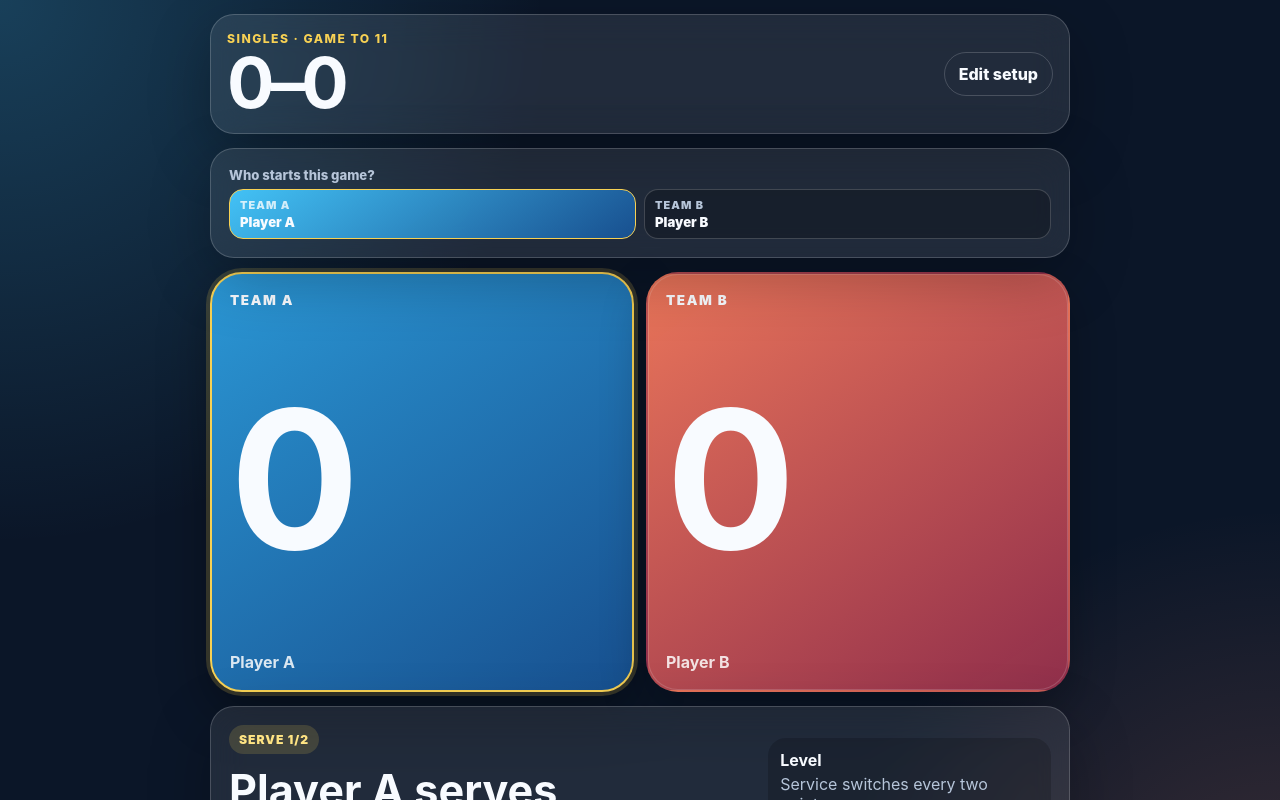
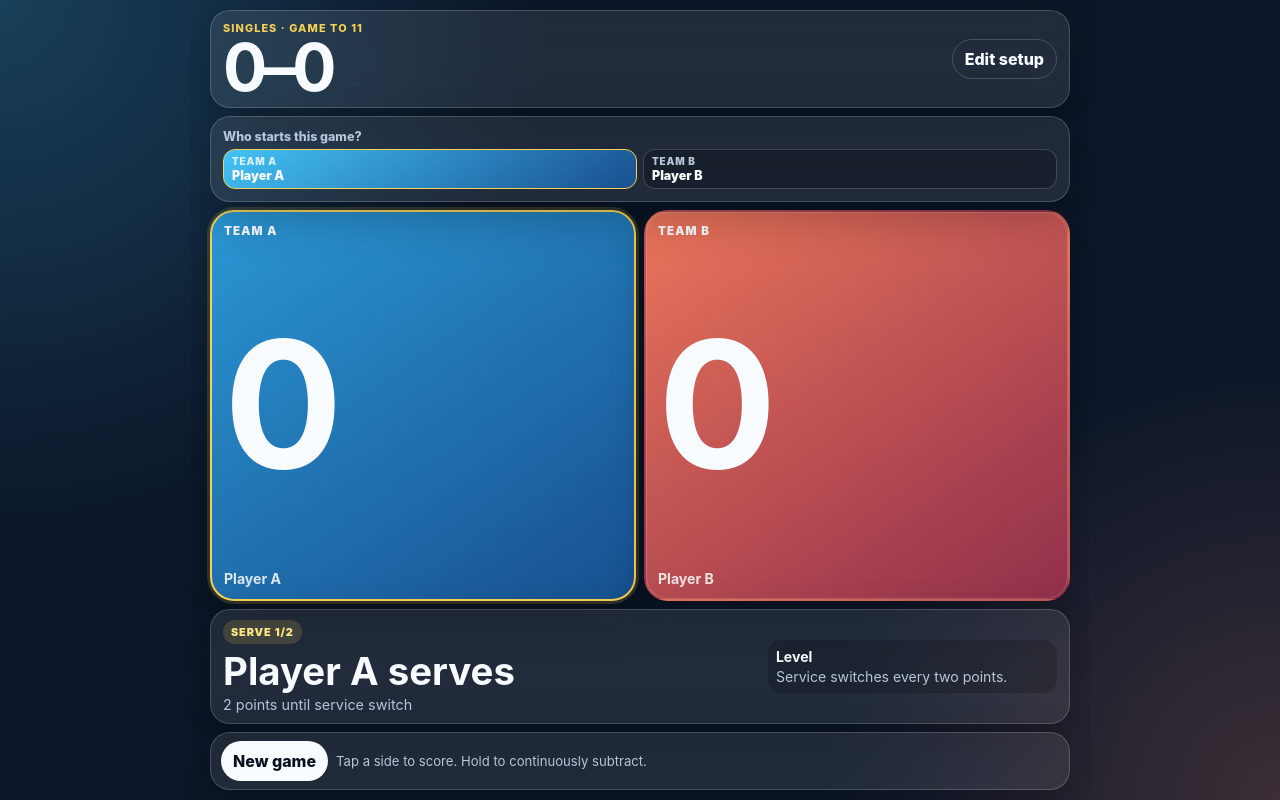
Before and after one commit to ocotter4-blip/table-tennis-scorekeeper, a React (Vite) app: page / in a window 1280 px wide. Both pictures are taken after a click on the button "Start scoring". Shown: the top 800 px of the page. Built offline with nearby package versions, Linux system fonts and the light colour scheme.

Commit message:
Fit scorer to viewport without scrolling

```diff
--- a/src/App.css
+++ b/src/App.css
@@ -2,48 +2,50 @@
 
 .app-shell {
   width: min(100%, 900px);
-  min-height: 100svh;
+  height: 100dvh;
   margin: 0 auto;
-  padding: max(14px, env(safe-area-inset-top)) 14px max(14px, env(safe-area-inset-bottom));
+  padding: max(10px, env(safe-area-inset-top)) 10px max(10px, env(safe-area-inset-bottom));
   display: flex;
   flex-direction: column;
-  gap: 14px;
+  gap: 8px;
+  overflow: hidden;
 }
 
 .setup-shell { justify-content: center; }
+.score-shell { display: grid; grid-template-rows: auto auto minmax(0, 1fr) auto auto; }
 
 .top-card, .service-card, .setup-panel, .bottom-bar, .hero-card, .setup-card, .starter-card {
   border: 1px solid var(--line);
-  border-radius: 24px;
+  border-radius: 20px;
   background: var(--card);
-  box-shadow: 0 20px 60px rgba(0, 0, 0, 0.26);
+  box-shadow: 0 16px 45px rgba(0, 0, 0, 0.24);
   backdrop-filter: blur(18px);
 }
 
 .top-card {
   display: flex;
   justify-content: space-between;
-  gap: 12px;
+  gap: 8px;
   align-items: center;
-  padding: 16px;
+  padding: 10px 12px;
 }
 
-.hero-card, .setup-card, .starter-card { padding: 18px; }
+.hero-card, .setup-card, .starter-card { padding: 12px; }
 .hero-copy { color: var(--muted); margin-bottom: 0; }
 
 .eyebrow {
-  margin: 0 0 4px;
+  margin: 0 0 3px;
   color: var(--accent);
-  font-size: 0.76rem;
+  font-size: 0.68rem;
   font-weight: 800;
-  letter-spacing: 0.12em;
+  letter-spacing: 0.1em;
   text-transform: uppercase;
 }
 
 h1, h2, p { margin-top: 0; }
-h1 { margin-bottom: 0; font-size: clamp(2.2rem, 14vw, 4.4rem); line-height: 0.95; letter-spacing: -0.06em; }
-.hero-card h1 { margin-bottom: 10px; font-size: clamp(2.4rem, 13vw, 4.8rem); }
-h2 { margin-bottom: 4px; font-size: clamp(1.55rem, 7vw, 2.7rem); }
+h1 { margin-bottom: 0; font-size: clamp(1.8rem, 12vw, 4.1rem); line-height: 0.9; letter-spacing: -0.06em; }
+.hero-card h1 { margin-bottom: 6px; font-size: clamp(2rem, 11vw, 4.2rem); }
+h2 { margin-bottom: 2px; font-size: clamp(1.25rem, 6vw, 2.4rem); }
 
 .mode-toggle {
   display: grid;
@@ -52,15 +54,15 @@ h2 { margin-bottom: 4px; font-size: clamp(1.55rem, 7vw, 2.7rem); }
   border-radius: 999px;
   background: rgba(0, 0, 0, 0.22);
 }
-.mode-toggle.wide { margin-bottom: 16px; }
+.mode-toggle.wide { margin-bottom: 10px; }
 
 .mode-toggle button, .bottom-bar button, .ghost-button, .primary-action {
   border: 0;
   border-radius: 999px;
   color: #f8fbff;
   background: transparent;
-  min-height: 44px;
-  padding: 0 14px;
+  min-height: 40px;
+  padding: 0 12px;
   font-weight: 800;
 }
 
@@ -69,104 +71,107 @@ h2 { margin-bottom: 4px; font-size: clamp(1.55rem, 7vw, 2.7rem); }
   background: #f8fbff;
 }
 .ghost-button { border: 1px solid var(--line); white-space: nowrap; }
-.primary-action { width: 100%; margin-top: 16px; font-size: 1.05rem; min-height: 54px; }
+.primary-action { width: 100%; margin-top: 10px; font-size: 1.02rem; min-height: 48px; }
 
 .score-grid {
   display: grid;
-  grid-template-columns: 1fr;
-  gap: 12px;
+  grid-template-columns: 1fr 1fr;
+  gap: 8px;
   flex: 1;
+  min-height: 0;
 }
 
 .score-pad {
-  min-height: 180px;
+  min-height: 0;
   border: 2px solid transparent;
-  border-radius: 32px;
+  border-radius: 24px;
   color: #f8fbff;
-  padding: 18px;
+  padding: 12px;
   text-align: left;
   touch-action: manipulation;
   user-select: none;
   display: flex;
   flex-direction: column;
   justify-content: space-between;
-  box-shadow: inset 0 0 0 1px rgba(255,255,255,0.16), 0 18px 45px rgba(0,0,0,0.28);
+  box-shadow: inset 0 0 0 1px rgba(255,255,255,0.16), 0 12px 32px rgba(0,0,0,0.25);
+  overflow: hidden;
 }
 
 .score-pad.left { background: linear-gradient(145deg, rgba(44, 157, 221, 0.95), rgba(24, 82, 147, 0.96)); }
 .score-pad.right { background: linear-gradient(145deg, rgba(238, 119, 91, 0.98), rgba(150, 48, 77, 0.96)); }
-.score-pad.serving { border-color: var(--accent); box-shadow: 0 0 0 4px rgba(247, 209, 84, 0.18), 0 20px 50px rgba(0,0,0,0.36); }
+.score-pad.serving { border-color: var(--accent); box-shadow: 0 0 0 3px rgba(247, 209, 84, 0.16), 0 14px 38px rgba(0,0,0,0.32); }
 .score-pad:active { transform: scale(0.992); }
-.score-pad strong { font-size: clamp(5.6rem, 30vw, 12rem); line-height: 0.85; letter-spacing: -0.08em; }
-.score-pad span:last-child { color: rgba(255,255,255,0.84); font-weight: 700; }
-.team-label { font-size: 0.84rem; font-weight: 900; text-transform: uppercase; letter-spacing: 0.12em; }
+.score-pad strong { font-size: clamp(4.4rem, 23vw, 11rem); line-height: 0.85; letter-spacing: -0.08em; }
+.score-pad span:last-child { color: rgba(255,255,255,0.84); font-weight: 700; font-size: 0.88rem; }
+.team-label { font-size: 0.72rem; font-weight: 900; text-transform: uppercase; letter-spacing: 0.1em; }
 
 .service-card {
   display: grid;
   grid-template-columns: 1fr;
-  gap: 14px;
-  padding: 18px;
+  gap: 8px;
+  padding: 10px 12px;
 }
-.service-card p { margin-bottom: 0; color: var(--muted); }
+.service-card p { margin-bottom: 0; color: var(--muted); font-size: 0.9rem; }
 .service-pill {
   display: inline-flex;
   width: fit-content;
-  margin-bottom: 10px;
-  padding: 7px 10px;
+  margin-bottom: 4px;
+  padding: 5px 8px;
   border-radius: 999px;
   background: rgba(247, 209, 84, 0.16);
   color: #ffe483;
   font-weight: 900;
   text-transform: uppercase;
-  font-size: 0.76rem;
+  font-size: 0.68rem;
   letter-spacing: 0.08em;
 }
 .status-copy, .rule-note {
   display: grid;
-  gap: 4px;
-  padding: 12px;
-  border-radius: 18px;
+  gap: 3px;
+  padding: 8px;
+  border-radius: 14px;
   background: rgba(0,0,0,0.18);
   color: var(--muted);
+  font-size: 0.88rem;
 }
 .status-copy strong, .rule-note strong { color: #f8fbff; }
-.starter-card { display: grid; gap: 12px; }
-.starter-hint { margin: 0; color: var(--muted); font-size: 0.86rem; }
+.starter-card { display: grid; gap: 8px; }
+.starter-hint { margin: 0; color: var(--muted); font-size: 0.78rem; }
 
 .field-grid, .select-row {
   display: grid;
   grid-template-columns: 1fr 1fr;
-  gap: 10px;
+  gap: 8px;
 }
-.setup-fields { margin-bottom: 12px; }
-.select-row { grid-template-columns: 1fr; margin-bottom: 12px; }
-label, .target-field, .choice-field { display: grid; gap: 6px; color: var(--muted); font-size: 0.82rem; font-weight: 800; }
+.setup-fields { margin-bottom: 8px; }
+.select-row { grid-template-columns: 1fr; margin-bottom: 8px; }
+label, .target-field, .choice-field { display: grid; gap: 5px; color: var(--muted); font-size: 0.78rem; font-weight: 800; }
 .field-label { color: var(--muted); }
 .choice-options,
 .target-options {
   display: grid;
   grid-template-columns: 1fr 1fr;
-  gap: 8px;
+  gap: 6px;
 }
 .choice-chip,
 .target-chip {
-  min-height: 48px;
+  min-height: 40px;
   border: 1px solid var(--line);
-  border-radius: 14px;
+  border-radius: 12px;
   color: #f8fbff;
   background: rgba(0, 0, 0, 0.24);
   font-weight: 900;
 }
 .choice-chip {
   display: grid;
-  gap: 2px;
+  gap: 1px;
   text-align: left;
-  padding: 8px 10px;
+  padding: 5px 8px;
 }
 .choice-chip span {
   color: var(--muted);
-  font-size: 0.68rem;
-  letter-spacing: 0.1em;
+  font-size: 0.62rem;
+  letter-spacing: 0.08em;
   text-transform: uppercase;
 }
 .choice-chip.active.left {
@@ -184,34 +189,49 @@ label, .target-field, .choice-field { display: grid; gap: 6px; color: var(--mute
   border-color: transparent;
 }
 .custom-target { grid-template-columns: auto 1fr; align-items: center; margin-top: 2px; }
-.custom-target input { min-height: 42px; }
+.custom-target input { min-height: 38px; }
 input, select {
   width: 100%;
-  min-height: 48px;
+  min-height: 42px;
   border: 1px solid var(--line);
-  border-radius: 14px;
+  border-radius: 12px;
   color: #f8fbff;
   background: rgba(0, 0, 0, 0.24);
-  padding: 0 12px;
+  padding: 0 10px;
   font-size: 16px;
 }
 option { color: #111827; }
 
 .bottom-bar {
   width: 100%;
-  border-radius: 24px;
+  border-radius: 20px;
   display: grid;
   grid-template-columns: auto 1fr;
   align-items: center;
-  gap: 12px;
-  padding: 12px 14px calc(12px + env(safe-area-inset-bottom));
+  gap: 8px;
+  padding: 8px 10px calc(8px + env(safe-area-inset-bottom));
 }
-.bottom-bar p { margin: 0; color: var(--muted); font-size: 0.9rem; }
+.bottom-bar p { margin: 0; color: var(--muted); font-size: 0.82rem; }
+
+@media (max-height: 740px) {
+  .app-shell { padding: max(6px, env(safe-area-inset-top)) 8px max(6px, env(safe-area-inset-bottom)); gap: 6px; }
+  .hero-card, .setup-card, .starter-card { padding: 10px; }
+  .top-card, .service-card { padding: 8px 10px; }
+  .hero-card h1 { font-size: clamp(1.7rem, 10vw, 3.2rem); }
+  h1 { font-size: clamp(1.55rem, 10vw, 3.5rem); }
+  h2 { font-size: clamp(1.08rem, 5vw, 2rem); }
+  .score-pad { padding: 10px; border-radius: 20px; }
+  .score-pad strong { font-size: clamp(3.7rem, 20vw, 9rem); }
+  .service-card p, .status-copy { font-size: 0.78rem; }
+  .starter-card .field-label { display: none; }
+  .choice-chip, .target-chip { min-height: 36px; }
+  .bottom-bar { padding: 6px 8px calc(6px + env(safe-area-inset-bottom)); }
+}
 
 @media (min-width: 720px) {
   .app-shell { padding-inline: 20px; }
   .score-grid { grid-template-columns: 1fr 1fr; }
-  .score-pad { min-height: 420px; }
+  .score-pad { min-height: 0; }
   .service-card { grid-template-columns: 1.3fr 0.7fr; align-items: center; }
   .select-row { grid-template-columns: 1fr 1fr 0.7fr; }
   .setup-card { padding: 22px; }
--- a/src/App.tsx
+++ b/src/App.tsx
@@ -213,7 +213,7 @@ export default function App() {
   }
 
   return (
-    <main className="app-shell">
+    <main className="app-shell score-shell">
       <section className="top-card" aria-label="Score header">
         <div>
           <p className="eyebrow">{mode === 'singles' ? 'Singles' : 'Doubles'} · game to {target}</p>
--- a/src/index.css
+++ b/src/index.css
@@ -15,11 +15,11 @@
 }
 
 * { box-sizing: border-box; }
-html, body, #root { min-height: 100%; margin: 0; }
+html, body, #root { height: 100%; margin: 0; }
 body {
   min-width: 320px;
-  min-height: 100vh;
-  overflow-x: hidden;
+  height: 100dvh;
+  overflow: hidden;
   background:
     radial-gradient(circle at top left, rgba(69, 202, 255, 0.23), transparent 34rem),
     radial-gradient(circle at bottom right, rgba(255, 143, 112, 0.2), transparent 28rem),
```
